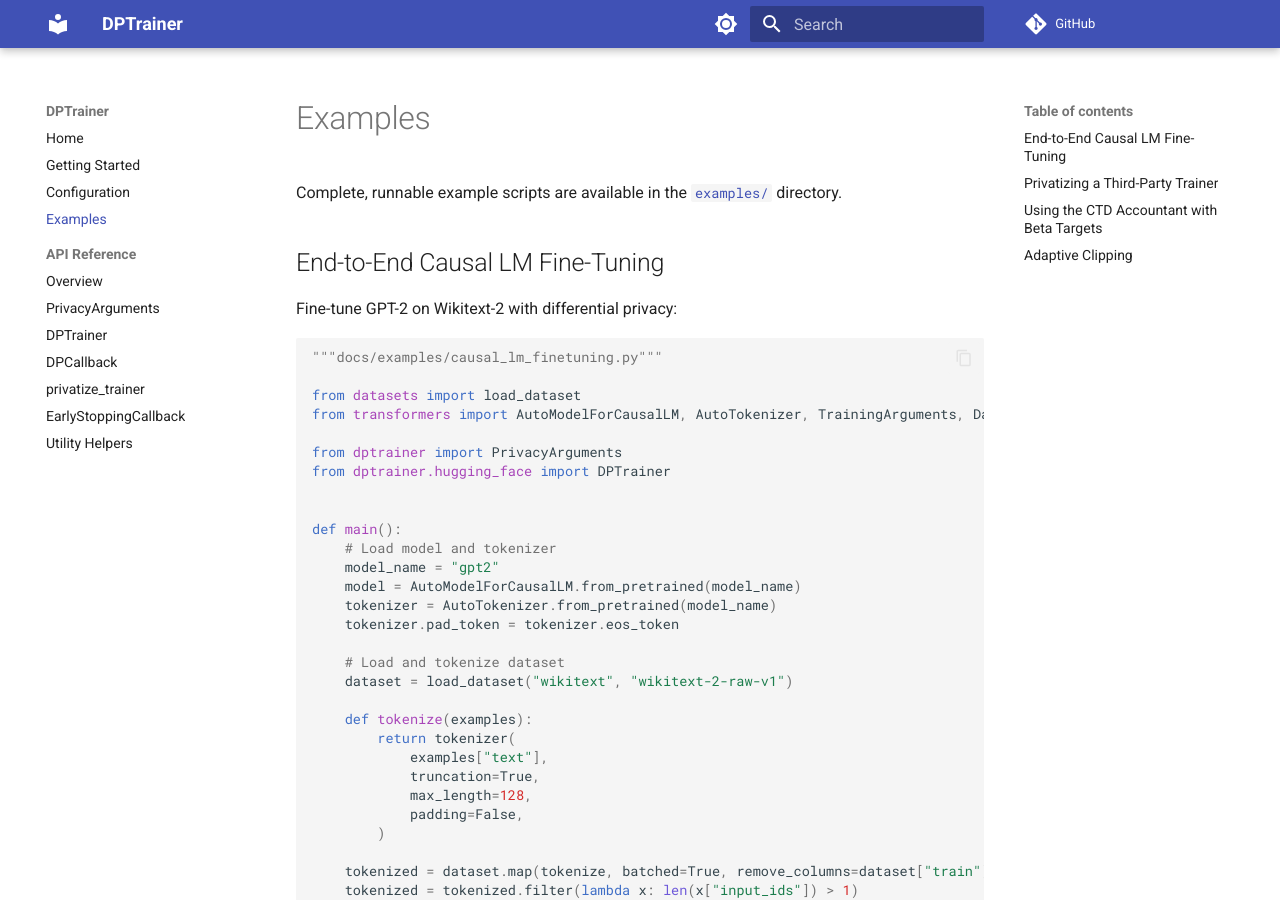
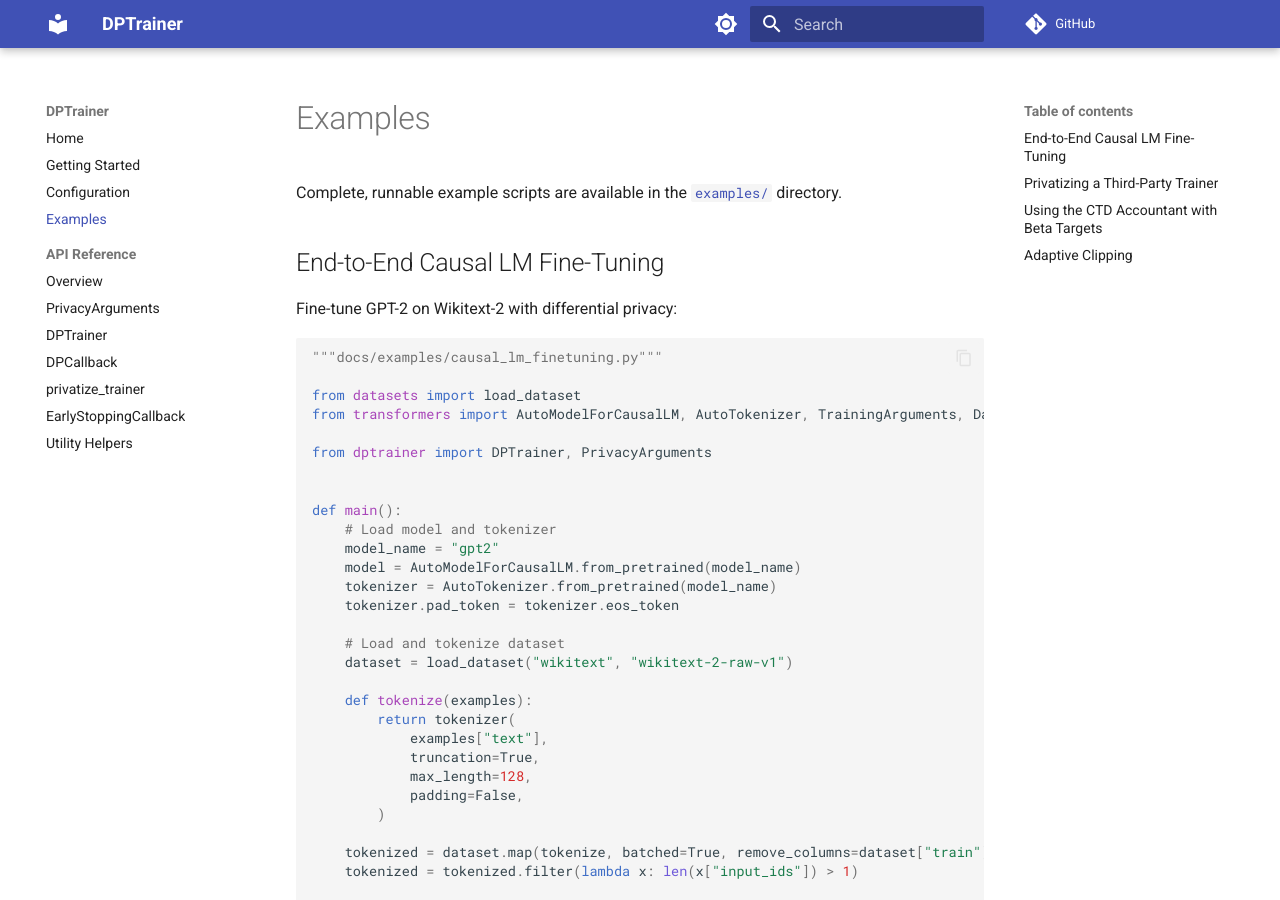
Before and after one commit to JetBrains-Research/DPTrainer, an MkDocs documentation site: the page built from docs/examples.md, in a window 1280 px wide and 900 px high. Built offline with MkDocs 1.6.1 and Material for MkDocs 9.7.7, drawn with Linux system fonts in a browser that asks for light colours; comment, search, counter and statistics services are not loaded; some of the changed text lies outside the part shown.

Commit message:
docs update

```diff
--- a/docs/examples.md
+++ b/docs/examples.md
@@ -12,8 +12,7 @@ Fine-tune GPT-2 on Wikitext-2 with differential privacy:
 from datasets import load_dataset
 from transformers import AutoModelForCausalLM, AutoTokenizer, TrainingArguments, DataCollatorForLanguageModeling
 
-from dptrainer import PrivacyArguments
-from dptrainer.hugging_face import DPTrainer
+from dptrainer import DPTrainer, PrivacyArguments
 
 
 def main():
@@ -166,8 +165,7 @@ Train with the Connect-the-Dots accountant using error rate targets instead of e
 from datasets import load_dataset
 from transformers import AutoModelForCausalLM, AutoTokenizer, TrainingArguments, DataCollatorForLanguageModeling
 
-from dptrainer import PrivacyArguments
-from dptrainer.hugging_face import DPTrainer
+from dptrainer import DPTrainer, PrivacyArguments
 
 
 def main():
@@ -238,8 +236,7 @@ Use adaptive clipping (AdaClip) to dynamically adjust the clipping bound during
 from datasets import load_dataset
 from transformers import AutoModelForCausalLM, AutoTokenizer, TrainingArguments, DataCollatorForLanguageModeling
 
-from dptrainer import PrivacyArguments
-from dptrainer.hugging_face import DPTrainer
+from dptrainer import DPTrainer, PrivacyArguments
 
 
 def main():
```
Also changed, not shown: docs/configuration.md (+12 -0 lines), docs/getting-started.md (+1 -2 lines), docs/index.md (+2 -1 lines).
